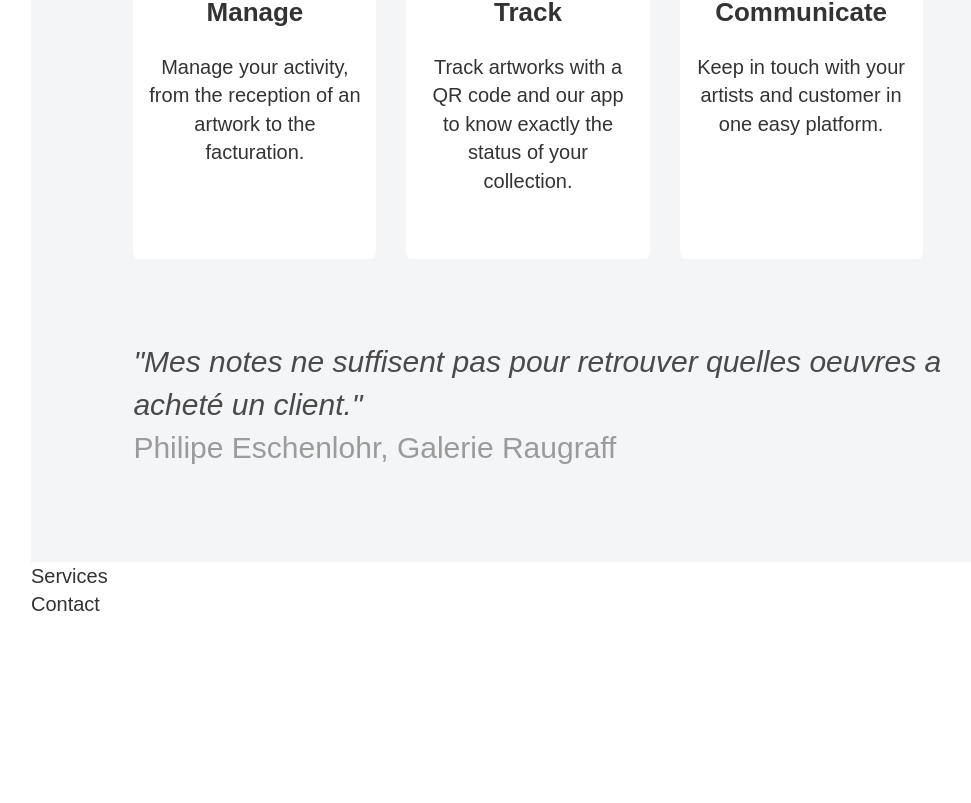
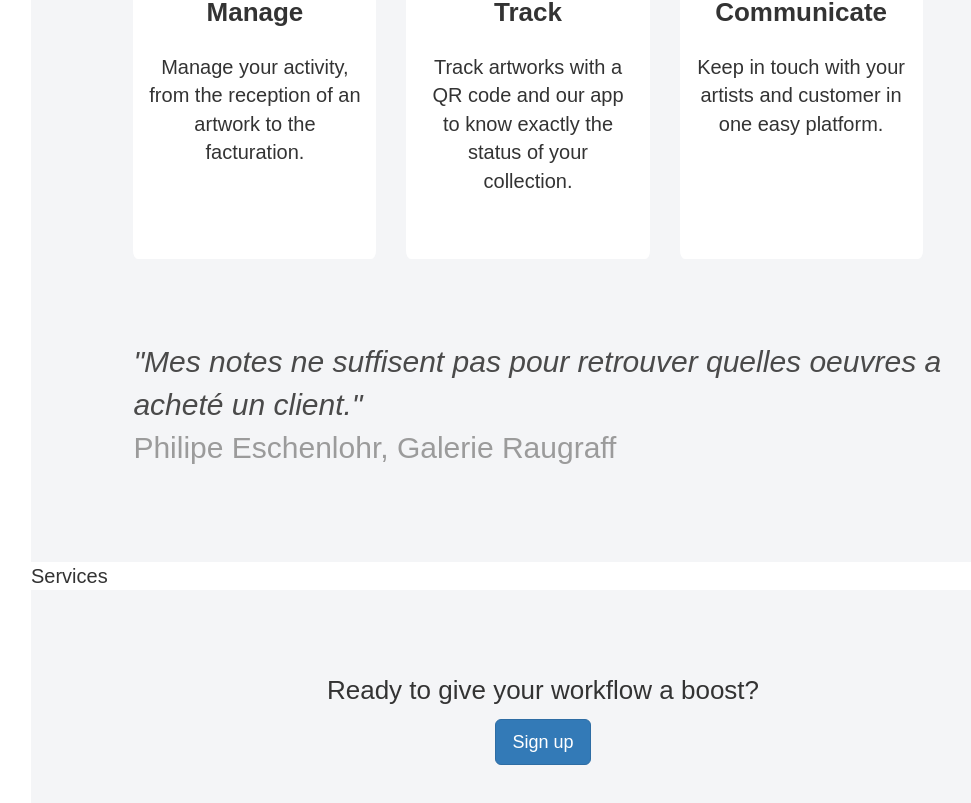
Before and after one commit to ThyArt/thyart-web, a React (Create React App) app: page / in a window 1280 px wide. Shown: the part 735-1538 px from the top of the page, without its empty margins (97-1068 px from the left). Before the commit the page ends 1354 px from the top, so only its background shows below. Built offline with nearby package versions, Linux system fonts and the light colour scheme.

Commit message:
Contact component and some css

```diff
--- /dev/null
+++ b/src/Contact.css
@@ -0,0 +1,6 @@
+#contact {
+    background-color: #F4F5F7;
+    padding: 8% 10%;
+    text-align: center;
+    font-size: 26px;
+}
--- /dev/null
+++ b/src/Contact.js
@@ -0,0 +1,23 @@
+import React, { Component } from "react";
+import { Button } from 'react-bootstrap'
+
+import "./Contact.css"
+
+class Contact extends Component {
+  render() {
+    return (
+        <div id="contact">
+          <p>Ready to give your workflow a boost?</p>
+          <Button
+              bsStyle="primary"
+              bsSize="large"
+              href="mailto:contact@thyart.net"
+          >
+            Sign up
+          </Button>
+        </div>
+    );
+  }
+}
+
+export default Contact;
--- a/src/Header.css
+++ b/src/Header.css
@@ -11,6 +11,7 @@
     height: 100px;
     background-color: white;
     border: none;
+    border-bottom: 2px solid #777777;
 }
 
 #contactButton {
--- a/src/LandingPage.css
+++ b/src/LandingPage.css
@@ -6,4 +6,5 @@
 
 #landingPage {
     font-size: 20px;
+    padding-bottom: 5%;
 }
--- a/src/LandingPage.js
+++ b/src/LandingPage.js
@@ -1,9 +1,10 @@
 import React, { Component } from "react";
 import Header from "./Header";
 import About from "./About";
+import ThyArtCarousel from "./ThyArtCarousel";
+import Contact from "./Contact.js"
 
 import "./LandingPage.css"
-import ThyArtCarousel from "./ThyArtCarousel";
 
 class LandingPage extends Component {
   render() {
@@ -20,7 +21,7 @@ class LandingPage extends Component {
             <div id="pricing">Pricing</div>
             <div id="blog">Blog</div>
 */}
-            <div id="contact">Contact</div>
+            <Contact/>
           </div>
         </div>
     );
```
